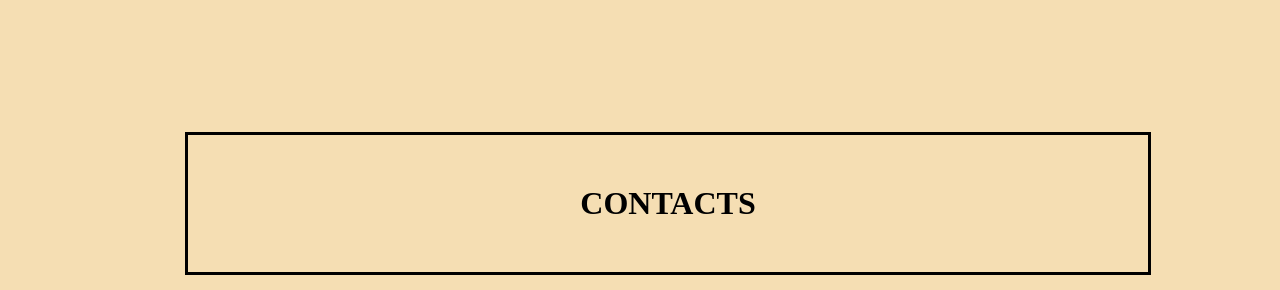
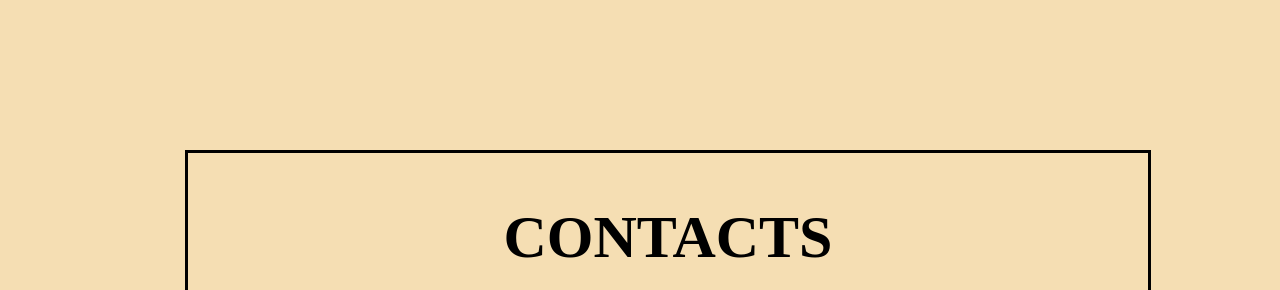
Before and after one commit to Cassandra-N/Cassandra-N.github.io, a plain HTML site: page index.html in a window 1280 px wide. Shown: the part 2045-2335 px from the top of the page. Drawn offline with Linux system fonts and the light colour scheme.

Commit message:
fixed changes

```diff
--- a/css/home.css
+++ b/css/home.css
@@ -58,7 +58,8 @@ body {
 	left: 0;
 	right: 0;
 	bottom: 0;
-	box-shadow: inset 0 0 2000px rgba(255, 255, 255, .5);
+	box-shadow: inset 0 0 2000px rgba(255,
+255, 255, .5);
 }
 
 .content {
@@ -140,7 +141,7 @@ th, td {
     grid-template-areas: "h1 h1 h1"
     "phone email whatsapp";
     margin-bottom: 200px;
-
+    font-size:30px;
 }
 .contacts h1{
     grid-area: h1;
```
Also changed, not shown: index.html (+0 -1 lines).
